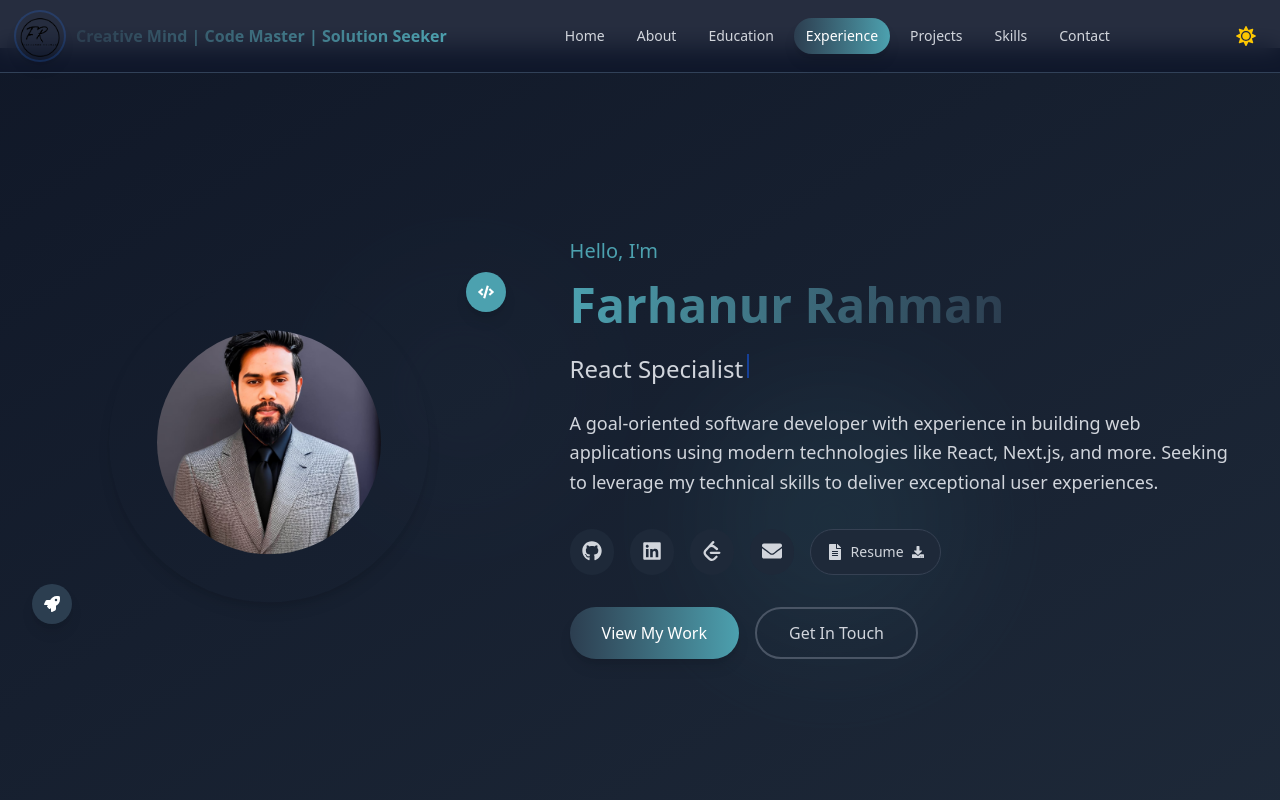
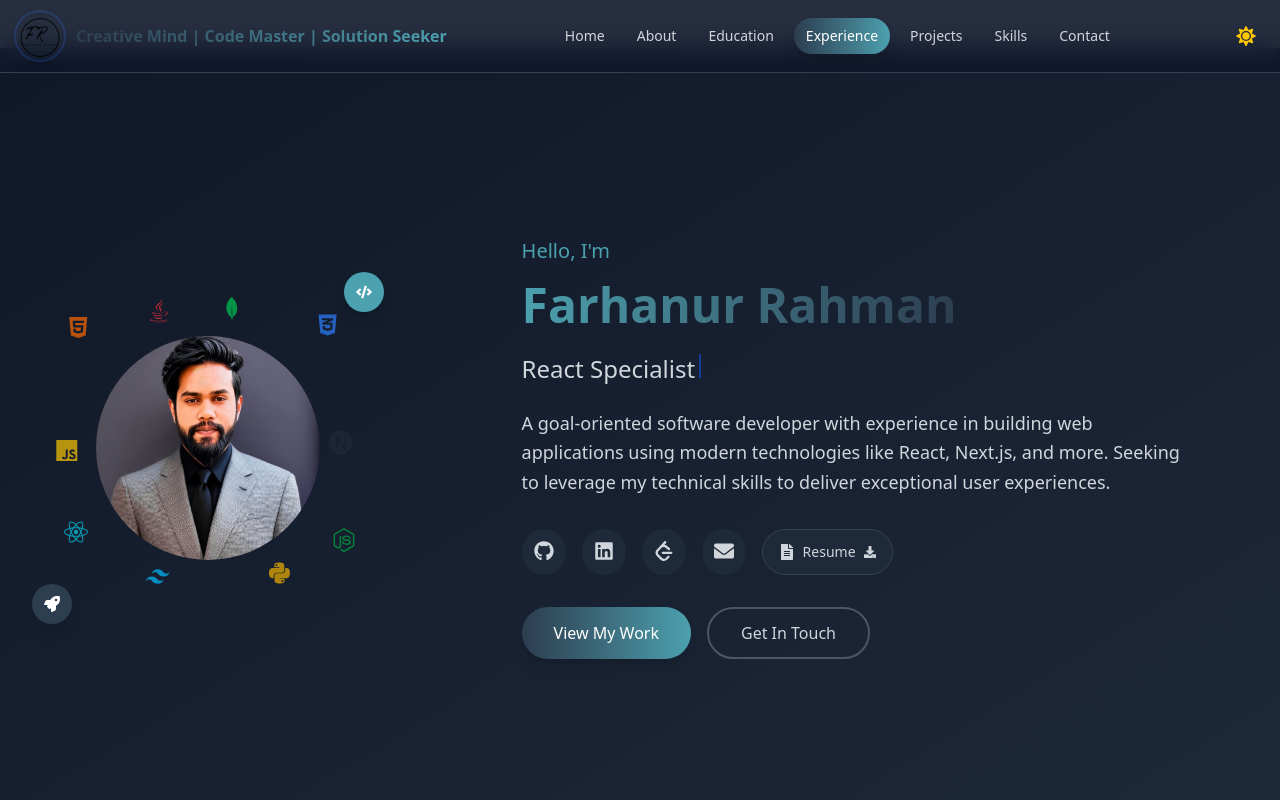
Before and after one commit to farhanrahman0027/My-Portfolio, a React (Vite) app: page / in a window 1280 px wide. Shown: the top 800 px of the page. Built offline with nearby package versions, Linux system fonts and the light colour scheme.

Commit message:
update home

```diff
--- a/src/components/UpperSection.jsx
+++ b/src/components/UpperSection.jsx
@@ -7,10 +7,17 @@ import {
   FaEnvelope,
   FaDownload,
   FaFileAlt,
+  FaHtml5,
+  FaNodeJs,
+  FaPython,
+  FaJava,
+  FaReact,
+  FaJs,
+  FaCss3Alt
 } from "react-icons/fa";
-import { SiLeetcode } from "react-icons/si";
+import { SiLeetcode, SiTailwindcss, SiNextdotjs, SiMongodb } from "react-icons/si";
 import { motion } from "framer-motion";
-import profile from "../assets/profile-pic.jpeg";
+import profile from "../assets/farhan img.jpeg";
 import resume from "../assets/Resume.pdf";
 import { useDarkMode } from "../DarkModeContext";
 
@@ -111,25 +118,22 @@ const UpperSection = () => {
   return (
     <section id="home" className="relative mt-12">
       <div
-        className={`min-h-screen flex items-center relative py-20 transition-colors duration-300 ${
-          darkMode
+        className={`min-h-screen flex items-center relative py-20 transition-colors duration-300 ${darkMode
           ? "bg-gradient-to-br from-gray-900 to-gray-800 text-white"
           : "bg-gradient-to-br from-gray-50 to-white text-gray-900"
           }`}
       >
         {/* Simple background decoration */}
-        <div className="absolute inset-0 overflow-hidden pointer-events-none">
+        {/* <div className="absolute inset-0 overflow-hidden pointer-events-none">
           <div
-            className={`absolute top-1/4 left-1/4 w-72 h-72 rounded-full blur-3xl opacity-10 ${
-              darkMode ? "bg-[#2c3e50]" : "bg-[#4ca1af]"
+            className={`absolute top-1/4 left-1/4 w-72 h-72 rounded-full blur-3xl opacity-10 ${darkMode ? "bg-[#2c3e50]" : "bg-[#4ca1af]"
               }`}
           />
           <div
-            className={`absolute bottom-1/4 right-1/4 w-64 h-64 rounded-full blur-3xl opacity-10 ${
-              darkMode ? "bg-[#4ca1af]" : "bg-[#2c3e50]"
+            className={`absolute bottom-1/4 right-1/4 w-64 h-64 rounded-full blur-3xl opacity-10 ${darkMode ? "bg-[#4ca1af]" : "bg-[#2c3e50]"
               }`}
           />
-        </div>
+        </div> */}
 
         <motion.div
           variants={staggerContainer}
@@ -139,24 +143,46 @@ const UpperSection = () => {
         >
           <div className="flex flex-col lg:flex-row items-center justify-between gap-12 lg:gap-20">
             {/* Profile Section */}
-            <motion.div
-              variants={fadeInUp}
-              className="w-full lg:w-2/5 order-2 lg:order-1"
-            >
             <div className="relative">
               <motion.img
                 src={profile}
                 alt="Farhanur Rahman"
-                  className="p-12 rounded-full w-76 h-72 lg:w-80 lg:h-80 object-cover mx-auto shadow-lg"
-                  {...floatAnimation} // attach floating animation
-                  whileHover={{
-                    scale: 1.05,
-                    rotate: 1,
-                    transition: { duration: 0.3 },
-                  }}
+                className="p-12 rounded-full w-76 h-72 lg:w-80 lg:h-80 object-cover mx-auto  relative z-10"
+
               />
 
-                {/* Simple floating icons */}
+              {/* Floating background tech icons */}
+
+              {[
+                { icon: <FaHtml5 className="text-orange-500" />, top: "10%", left: "5%" },
+                { icon: <FaCss3Alt className="text-blue-500" />, top: "10%", right: "10%" },
+                { icon: <FaJs className="text-yellow-400" />, bottom: "45%", left: "2%" },
+                { icon: <FaReact className="text-cyan-400" />, bottom: "20%", left: "5%" },
+                { icon: <SiNextdotjs className="text-gray-800 dark:text-gray-200" />, top: "45%", right: "5%" },
+                { icon: <SiTailwindcss className="text-sky-400" />, bottom: "5%", left: "30%" },
+                { icon: <FaJava className="text-red-500" />, top: "5%", left: "30%" },
+                { icon: <FaPython className="text-yellow-500" />, bottom: "5%", right: "25%" },
+                { icon: <SiMongodb className="text-green-500" />, top: "5%", right: "40%" },
+                { icon: <FaNodeJs className="text-green-600" />, bottom: "15%", right: "5%" },
+              ].map((item, index) => (
+                <motion.div
+                  key={index}
+                  className="absolute text-2xl opacity-70 select-none"
+                  style={{ top: item.top, left: item.left, right: item.right, bottom: item.bottom }}
+                  animate={{
+                    y: [0, -8, 0],
+                    x: [0, 4, 0],
+                  }}
+                  transition={{
+                    duration: 4 + index,
+                    repeat: Infinity,
+                    ease: "easeInOut",
+                  }}
+                >
+                  {item.icon}
+                </motion.div>
+              ))}
+
               <motion.div
                 className="absolute -top-4 -right-4 p-3 rounded-full bg-[#4ca1af] text-white shadow-lg"
                 whileHover={{ scale: 1.2, rotate: 10 }}
@@ -170,15 +196,14 @@ const UpperSection = () => {
                 <FaRocket size={16} />
               </motion.div>
             </div>
-            </motion.div>
+
 
             {/* Content Section */}
             <div className="w-full lg:w-3/5 text-center lg:text-left order-1 lg:order-2">
               {/* Greeting */}
               <motion.div variants={fadeInUp} className="mb-4">
                 <span
-                  className={`text-xl font-medium ${
-                    darkMode ? "text-[#4ca1af]" : "text-[#2c3e50]"
+                  className={`text-xl font-medium ${darkMode ? "text-[#4ca1af]" : "text-[#2c3e50]"
                     }`}
                 >
                   Hello, I'm
@@ -209,8 +234,7 @@ const UpperSection = () => {
               {/* Description */}
               <motion.p
                 variants={fadeInUp}
-                className={`text-lg mb-8 leading-relaxed max-w-2xl mx-auto lg:mx-0 ${
-                  darkMode ? "text-gray-300" : "text-gray-600"
+                className={`text-lg mb-8 leading-relaxed max-w-2xl mx-auto lg:mx-0 ${darkMode ? "text-gray-300" : "text-gray-600"
                   }`}
               >
                 A goal-oriented software developer with experience in building
@@ -250,8 +274,7 @@ const UpperSection = () => {
                   <a
                     key={label}
                     href={href}
-                    className={`p-3 rounded-full transition-all duration-200 hover:scale-105 ${
-                      darkMode
+                    className={`p-3 rounded-full transition-all duration-200 hover:scale-105 ${darkMode
                       ? "bg-gray-800 text-gray-300 hover:bg-blue-600 hover:text-white"
                       : "bg-white text-gray-600 hover:bg-blue-600 hover:text-white shadow-md"
                       }`}
@@ -265,8 +288,7 @@ const UpperSection = () => {
                 <a
                   href={resume}
                   download="Farhan_Resume"
-                  className={`flex items-center gap-2 px-4 py-3 rounded-full transition-all duration-200 hover:scale-105 ${
-                    darkMode
+                  className={`flex items-center gap-2 px-4 py-3 rounded-full transition-all duration-200 hover:scale-105 ${darkMode
                     ? "bg-gray-800 text-gray-300 hover:bg-gradient-to-r hover:from-[#2c3e50] hover:to-[#4ca1af] hover:text-white border border-gray-700"
                     : "bg-white text-gray-700 hover:bg-gradient-to-r hover:from-[#2c3e50] hover:to-[#4ca1af] hover:text-white shadow-md"
                     }`}
@@ -290,8 +312,7 @@ const UpperSection = () => {
                 </button>
 
                 <button
-                  className={`px-8 py-3 font-medium rounded-full cursor-pointer transition-all duration-200 hover:scale-105 ${
-                    darkMode
+                  className={`px-8 py-3 font-medium rounded-full cursor-pointer transition-all duration-200 hover:scale-105 ${darkMode
                     ? "border-2 border-gray-600 text-gray-300 hover:border-[#4ca1af] hover:text-[#4ca1af]"
                     : "border-2 border-gray-300 text-gray-700 hover:border-[#2c3e50] hover:text-[#2c3e50]"
                     }`}
```
Also changed, not shown: src/assets/farhan img.jpeg (added). Lines whose indentation alone changed are shown as unchanged.
